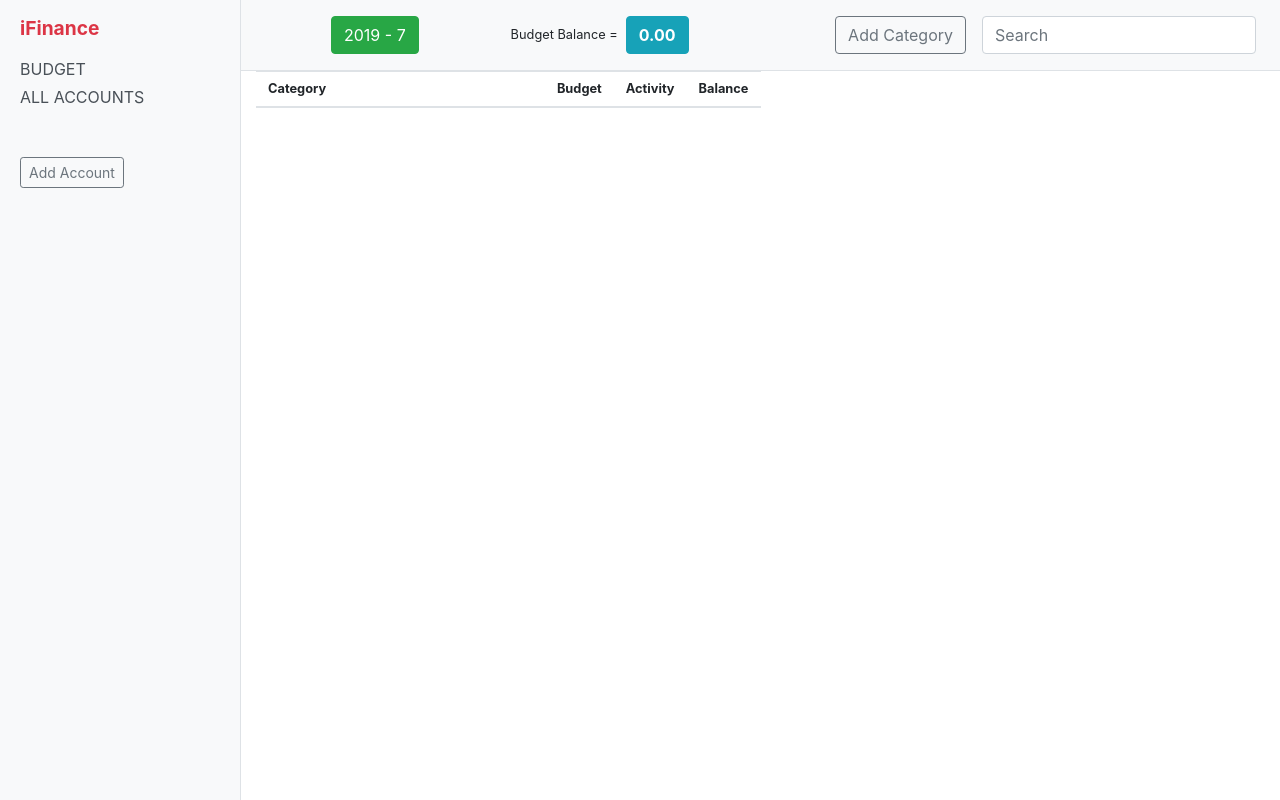
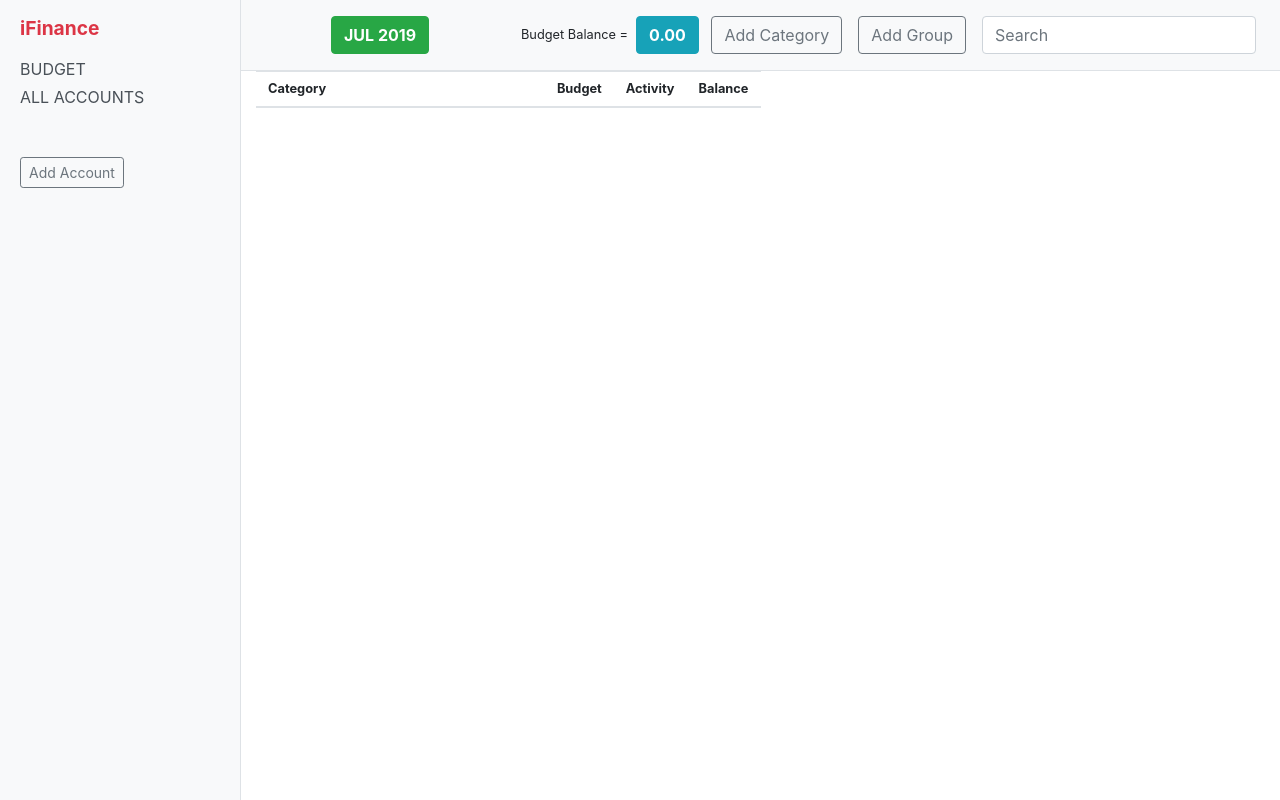
Before and after one commit to RolandoXIX/IFinance, a Django app: page /budget/ in a window 1280 px wide. Run offline with Django 3.2, Linux system fonts and the light colour scheme; lists and menus that the app fills with data are empty; some libraries are stand-ins or nearby versions.

Commit message:
Groups in budget

```diff
--- a/ifinance/urls.py
+++ b/ifinance/urls.py
@@ -18,7 +18,8 @@ urlpatterns = [
     #budget
     path('budget/', main_views.Budget.as_view(), name='budget'),
     path('budget/<int:year>/<int:month>/', main_views.Budget.as_view(), name='budget'),
-    path('budget/<int:year>/<int:month>/add/', main_views.CreateEditCategory.as_view(), name='add_category'),
+    path('budget/<int:year>/<int:month>/add_category/', main_views.CreateEditCategory.as_view(), name='add_category'),
+    path('budget/<int:year>/<int:month>/add_group/', main_views.CreateEditCategoryGroup.as_view(), name='add_group'),
     path('budget/<int:year>/<int:month>/<int:category>/budget', main_views.CreateEditBudgetEntry.as_view(), name='edit_budget'),
     path('budget/<int:year>/<int:month>/<int:category>/edit', main_views.CreateEditCategory.as_view(), name='edit_category'),
     #path('budget/<int:year>/<int:month>/<int:category>/delete/', main_views.ListCategories.as_view(), name='delete_category'),
--- a/main/templates/main/budget.html
+++ b/main/templates/main/budget.html
@@ -24,14 +24,24 @@
   	            <td align="right">{% category_method subtype 'get_balance' year month %}</td>
   	            <td align="right">{% category_method subtype 'get_available' year month %}</td>
               </tr>
+              {% for group in category_groups %}
+                {% if group.account_subtype == subtype %}
+                  <tr class="font-weight-bold">
+                    <td>{{group.name}}</td>
+                    <td align="right">{% category_method group 'get_budget' year month %}</td>
+                    <td align="right">{% category_method group 'get_balance' year month %}</td>
+                    <td align="right">{% category_method group 'get_available' year month %}</td>
+                  </tr>
                   {% for category in categories %}
-                {% if category.account_group.account_subtype == subtype %}
+                    {% if category.account_group == group %}
                       <tr>
           	            <td><a href={% url 'edit_category' year month category.pk %}>{{ category.name }}</td></a>
           	            <td align="right"><a href={% url 'edit_budget' year month category.pk %}>{% category_method category 'get_budget' year month %}</td></a>
           	            <td align="right">{% category_method category 'get_balance' year month %}</td>
                         <td align="right">{% category_method_abs category 'get_available' year month %}</td>
                       </tr>
+                    {% endif %}
+                  {% endfor %}
                 {% endif %}
               {% endfor %}
             {% endfor %}
@@ -43,7 +53,7 @@
 
 {% block navbar %}
 <a href={% url 'budget' previous_month.year previous_month.month %} style="color:black" class='pl-5'><span class="oi oi-caret-left mr-2"></span></a>
-<div class="btn btn-success">{{ year }} - {{ month }}</div>
+<div class="btn btn-success font-weight-bold">{{ month_abbr|upper }} {{ year }}</div>
 <a href={% url 'budget' next_month.year next_month.month %} style="color:black"><span class="oi oi-caret-right ml-2"></span></a>
 <div class="col-1"></div>
 <span class='small mr-2'>Budget Balance = </span><div class="btn btn-info"><b>{{ balance_budget|floatformat:2|intcomma }}</b></div>
@@ -52,6 +62,9 @@
   <ul class="navbar-nav ml-auto mt-2 mt-lg-0">
   <li class="nav-item active">
     <a class="nav-link" href="{% url 'add_category' year month %}"><button type="button" class="btn btn-outline-secondary">Add Category</button></a>
+  </li>
+  <li class="nav-item active">
+    <a class="nav-link" href="{% url 'add_group' year month %}"><button type="button" class="btn btn-outline-secondary">Add Group</button></a>
   </li>
   <li class="nav-item active">
     <a class="nav-link" href='#'>
--- a/main/views.py
+++ b/main/views.py
@@ -4,10 +4,11 @@ from django.shortcuts import render, get_object_or_404
 from django.http import HttpResponseRedirect, HttpResponse
 from django.utils.datetime_safe import datetime
 from django.views.generic.base import View
-from main.forms import TransactionForm, AccountCreateForm, AccountEditForm, CategoryForm, BudgetEntryForm
+from main.forms import TransactionForm, AccountCreateForm, AccountEditForm, CategoryForm, BudgetEntryForm, CategoryGroupForm
 from main.models import Account, TransactionEntry, BudgetEntry, AccountType, AccountSubType, AccountGroup
 from django.db.models import Sum, Q
 import datetime
+import calendar
 from django.urls import reverse
 from dateutil import relativedelta
 
@@ -22,6 +23,9 @@ class AccountsMixin:
 
     def get_categories(self):
         return Account.objects.filter(account_group__account_subtype__account_type__name='Category')
+
+    def get_category_groups(self):
+        return AccountGroup.objects.filter(account_subtype__account_type__name='Category')
 
     def get_active_account(self, pk):
         try:
@@ -169,8 +173,9 @@ class CreateEditCategory(View, AccountsMixin):
             form = CategoryForm(instance=instance)
         else:
             form = CategoryForm()
-        context = {'accounts': self.get_accounts(), 'account_subtypes': self.get_account_subtypes(),'accounts_list': self.get_accounts(), 'form': form, 'year': year, 'month': month}
-        return render(request, 'main/create_edit.html', context)
+        context = {'accounts': self.get_accounts(), 'account_subtypes': self.get_account_subtypes(),
+        'form': form, 'year': year, 'month': month}
+        return render(request, 'main/create_edit_category.html', context)
 
     def post(self, request, year, month, category=None):
 
@@ -181,14 +186,44 @@ class CreateEditCategory(View, AccountsMixin):
             form = CategoryForm(request.POST, instance=instance)
         except ObjectDoesNotExist:
             form = CategoryForm(request.POST)
-        context = {'accounts_list': self.get_accounts(), 'form': form}
+        context = {'accounts': self.get_accounts(), 'form': form}
 
         if form.is_valid():
             form.save()
             return HttpResponseRedirect(redirect)
         else:
-            return render(request, 'main/create_edit.html', context)
+            return render(request, 'main/create_edit_category.html', context)
 
+
+class CreateEditCategoryGroup(View, AccountsMixin):
+
+    def get(self, request, year, month, category_group=None):
+
+        if category_group:
+            instance = get_object_or_404(AccountGroup, pk=category_group)
+            form = CategoryGroupForm(instance=instance)
+        else:
+            form = CategoryGroupForm()
+        context = {'accounts': self.get_accounts(), 'account_subtypes': self.get_account_subtypes(),
+        'form': form, 'year': year, 'month': month}
+        return render(request, 'main/create_edit_category.html', context)
+
+    def post(self, request, year, month, category_group=None):
+
+        redirect = reverse('budget', kwargs={'year': year, 'month': month})
+
+        try:
+            instance = AccountGroup.objects.get(pk=category_group)
+            form = CategoryGroupForm(request.POST, instance=instance)
+        except ObjectDoesNotExist:
+            form = CategoryGroupForm(request.POST)
+        context = {'accounts': self.get_accounts(), 'form': form}
+
+        if form.is_valid():
+            form.save()
+            return HttpResponseRedirect(redirect)
+        else:
+            return render(request, 'main/create_edit_category.html', context)
 
 class Budget(View, AccountsMixin):
 
@@ -205,15 +240,16 @@ class Budget(View, AccountsMixin):
         previous_month = {'year': previous_month.year, 'month': previous_month.month}
 
         category_subtypes = AccountSubType.objects.filter(account_type__name='Category')
+        month_abbr = calendar.month_abbr[month]
 
         balance_budget = 0
         for subtype in category_subtypes:
             balance_budget += -subtype.get_budget(year=year, month=month)
 
         context = {
-            'accounts': self.get_accounts(), 'account_subtypes': self.get_account_subtypes(),'accounts_list': self.get_accounts(), 'categories': self.get_categories(), 'year': year,
-            'month': month, 'previous_month': previous_month, 'next_month': next_month, 'category_subtypes': category_subtypes,
-            'balance_budget': balance_budget
+            'accounts': self.get_accounts(), 'account_subtypes': self.get_account_subtypes(), 'categories': self.get_categories(),
+            'category_groups': self.get_category_groups(), 'year': year, 'month': month, 'previous_month': previous_month,
+            'next_month': next_month, 'category_subtypes': category_subtypes, 'month_abbr': month_abbr, 'balance_budget': balance_budget
          }
         return render(request, 'main/budget.html', context)
 
@@ -227,7 +263,8 @@ class CreateEditBudgetEntry(View, AccountsMixin):
             form = BudgetEntryForm(instance=instance)
         except ObjectDoesNotExist:
             form = BudgetEntryForm(initial={'account': category, 'year': year, 'month': month})
-        context = {'accounts': self.get_accounts(), 'account_subtypes': self.get_account_subtypes(), 'form': form, 'year': year, 'month': month}
+        context = {'accounts': self.get_accounts(), 'account_subtypes': self.get_account_subtypes(), 'form': form,
+        'year': year, 'month': month}
         return render(request, 'main/budget_entry.html', context)
 
     def post(self, request, year, month, category=None):
@@ -239,7 +276,8 @@ class CreateEditBudgetEntry(View, AccountsMixin):
             form = BudgetEntryForm(request.POST, instance=instance)
         except ObjectDoesNotExist:
             form = BudgetEntryForm(request.POST)
-        context = {'accounts': self.get_accounts(), 'account_subtypes': self.get_account_subtypes(), 'form': form, 'year': year, 'month': month}
+        context = {'accounts': self.get_accounts(), 'account_subtypes': self.get_account_subtypes(), 'form': form,
+        'year': year, 'month': month}
 
         if form.is_valid():
             form.save()
```
Also changed, not shown: main/forms.py (+17 -1 lines), main/templates/main/create_edit_category.html (added, +37 -0 lines). Lines whose indentation alone changed are shown as unchanged.
